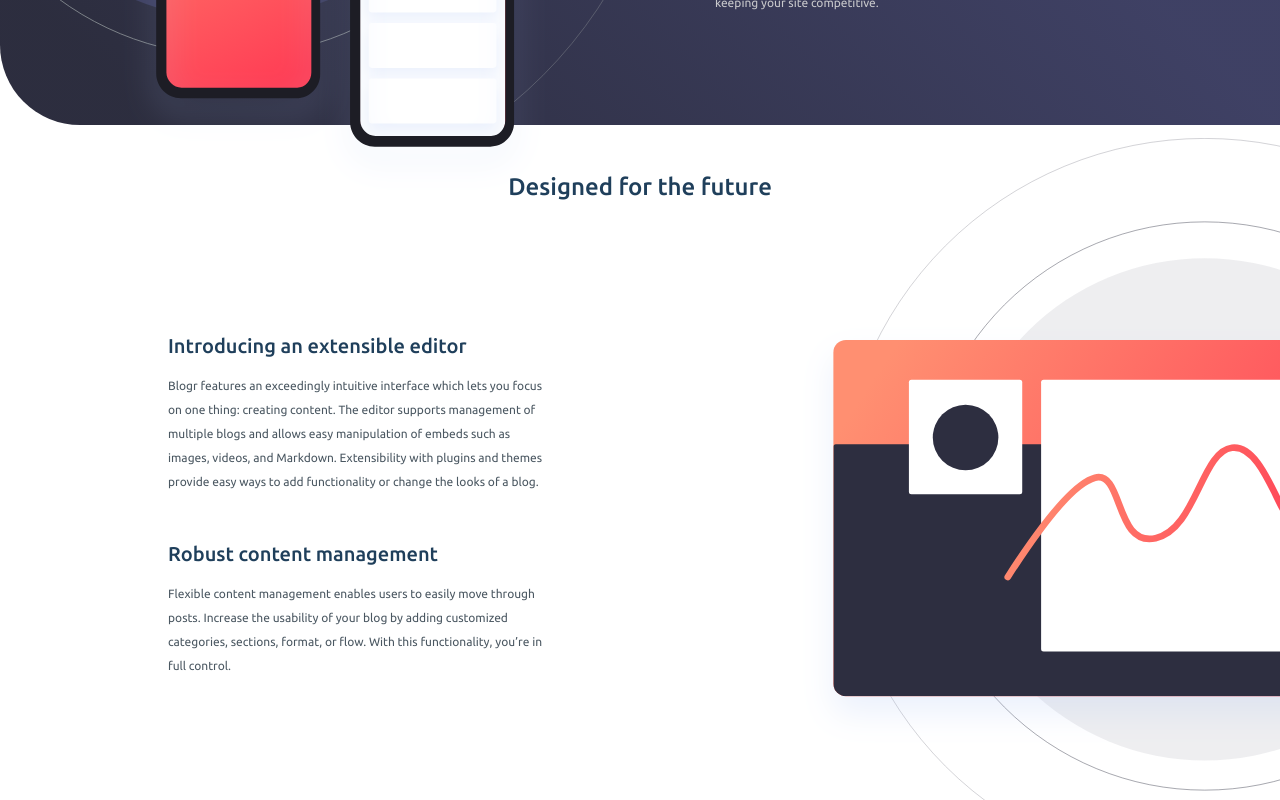
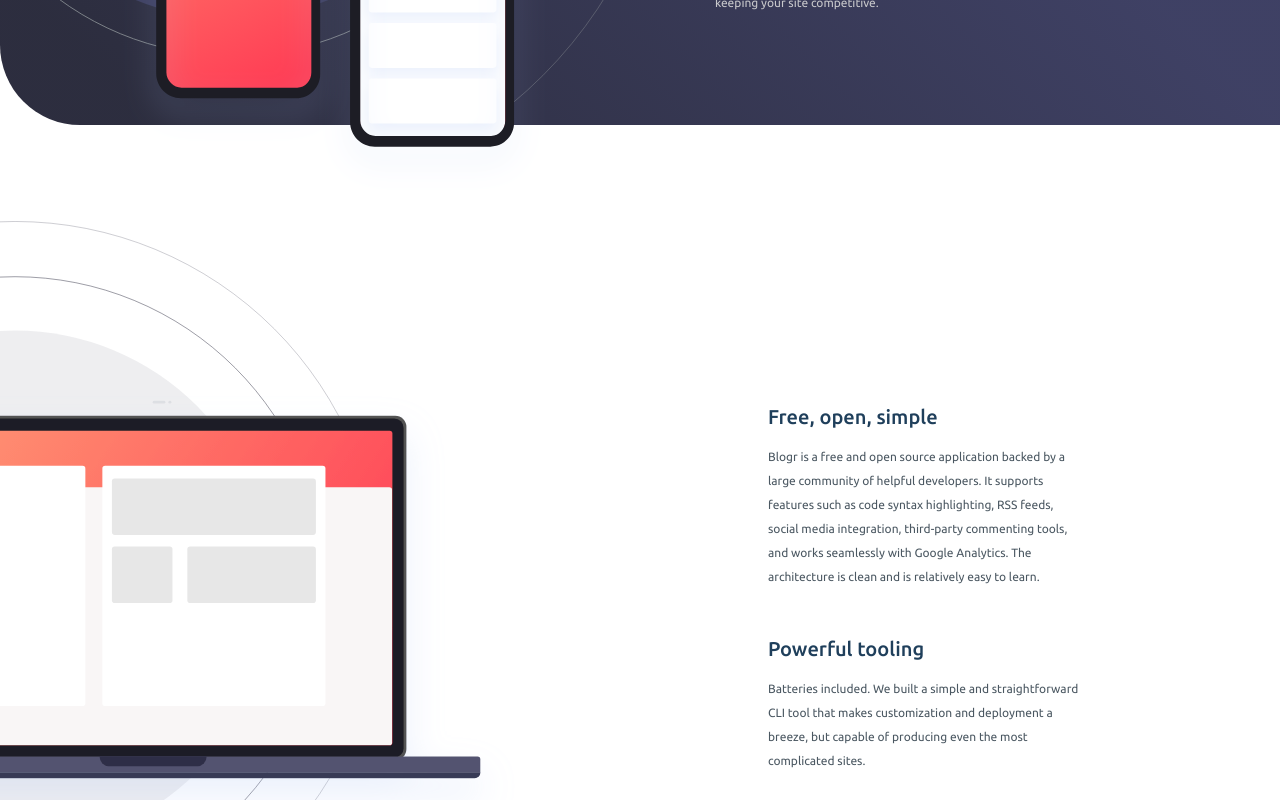
Before and after one commit to mrcsporto/blogr, a React (Create React App) app: page / in a window 1280 px wide. Shown: the part 1600-2400 px from the top of the page. Built offline with nearby package versions, Linux system fonts and the light colour scheme.

Commit message:
add last section

```diff
--- a/src/App.js
+++ b/src/App.js
@@ -1,6 +1,7 @@
 import Header from "./components/Header";
 import First from "./components/First";
 import Middle from "./components/Middle";
+import Last from "./components/Last";
 // import Footer from "./components/Footer";
 
 const App = () => {
@@ -10,7 +11,8 @@ const App = () => {
       <main className="overflow-hidden">
        <First />
        <Middle />
-       <First />
+       <Last />
+
 
       </main>
 
--- a/src/components/First/styles.css
+++ b/src/components/First/styles.css
@@ -18,3 +18,8 @@
   height: 46rem;
   left: 25%;
 }
+
+.design-section .card {
+  padding-left: 9.5rem;
+  background-color: transparent;
+}
--- /dev/null
+++ b/src/components/Last/index.js
@@ -0,0 +1,30 @@
+import "./styles.css";
+
+const Last = () => {
+  return (
+    <div className="d-flex flex-column align-items-center laptop-section mt-5">
+      <div className="d-flex flex-wrap flex-row align-items-center mt-5">
+        <div className="col-sm-6">
+          <div className="illustration-laptop"></div>
+        </div>
+        <div className="col-sm-6">
+          <div className="card border-0">
+            <div className="card-body mb-3">
+              <h5 className="card-title mb-3">Free, open, simple</h5>
+              <p className="card-text"> Blogr is a free and open source application backed by a large community of helpful developers. It supports
+                features such as code syntax highlighting, RSS feeds, social media integration, third-party commenting tools,
+                and works seamlessly with Google Analytics. The architecture is clean and is relatively easy to learn.</p>
+            </div>
+            <div className="card-body">
+              <h5 className="card-title mb-3">Powerful tooling</h5>
+              <p className="card-text">Batteries included. We built a simple and straightforward CLI tool that makes customization and deployment a breeze, but
+                capable of producing even the most complicated sites.</p>
+            </div>
+          </div>
+        </div>
+      </div>
+    </div>
+  )
+}
+
+export default Last;
--- /dev/null
+++ b/src/components/Last/styles.css
@@ -0,0 +1,16 @@
+.illustration-laptop {
+  background-image: url(illustration-laptop-desktop.svg);
+  background-repeat: no-repeat;
+  background-position: right;
+  background-size: cover;
+  position: relative;
+  width: 100%;
+  height: 46rem;
+  right: 5rem;
+}
+
+.laptop-section .card {
+  padding-left: 7rem;
+  padding-right: 6.5rem;
+  background-color: transparent;
+}
--- a/src/components/Middle/styles.css
+++ b/src/components/Middle/styles.css
@@ -39,3 +39,8 @@
  .bg-container .card-text  {
   color: var(--Grayish-blue);
  }
+
+ .container .card {
+  padding-left: 9.5rem;
+  background-color: transparent;
+ }
--- a/src/index.css
+++ b/src/index.css
@@ -98,11 +98,6 @@ main {
   color: var(--White) !important;
 }
 
-.card {
-  padding-left: 9.5rem;
-  background-color: transparent;
-}
-
 .card-text {
   color: var(--Very-dark-grayish-blue);
   font-size: 0.75rem;
```
Also changed, not shown: src/components/Last/illustration-laptop-desktop.svg (added).
